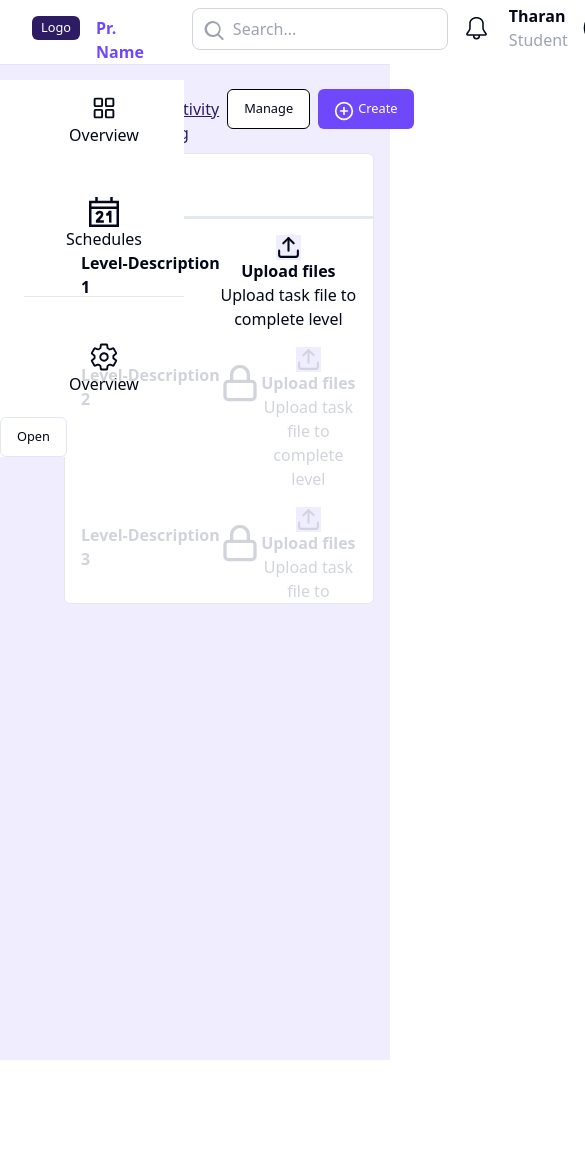
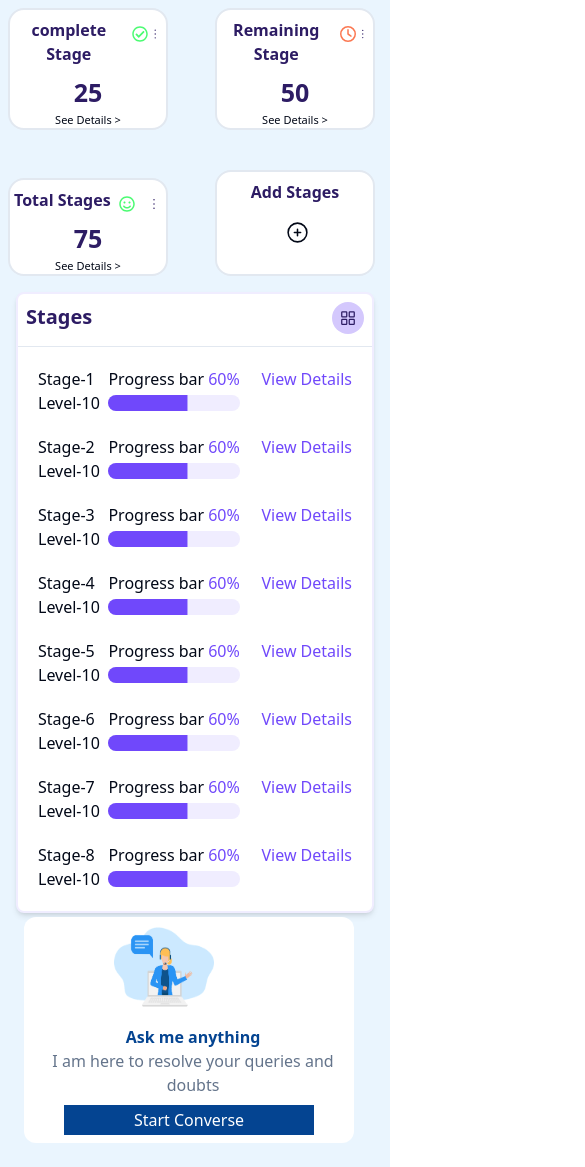
Before and after one commit to Ragnarloki/Altrusty, a React (Vite) app: page / in a window 390 px wide. Shown: the top 1167 px of the page, 585 px wide, since content can reach past the window. Before the commit the page ends 1060 px from the top, so only its background shows below. Built offline with nearby package versions, Linux system fonts and the light colour scheme.

Commit message:
commited

```diff
--- a/package.json
+++ b/package.json
@@ -1,4 +1,5 @@
 {
+  "homepage":"https://Ragnarloki.github.io/Altrusty/",
   "name": "project_card",
   "private": true,
   "version": "0.0.0",
@@ -6,6 +7,8 @@
   "scripts": {
     "dev": "vite",
     "build": "vite build",
+    "predeploy": "npm run build",
+    "deploy": "gh-pages -d dist",
     "lint": "eslint . --ext js,jsx --report-unused-disable-directives --max-warnings 0",
     "preview": "vite preview"
   },
@@ -33,6 +36,7 @@
     "eslint-plugin-react": "^7.34.2",
     "eslint-plugin-react-hooks": "^4.6.2",
     "eslint-plugin-react-refresh": "^0.4.7",
+    "gh-pages": "^6.1.1",
     "postcss": "^8.4.39",
     "tailwindcss": "^3.4.4",
     "vite": "^5.3.1"
--- a/src/App.jsx
+++ b/src/App.jsx
@@ -5,9 +5,9 @@ import Navbar from './Navbar'
 import Levels from './Levels'
 function App() {
   return (
-    <div>
+    <div className='bg-accent'>
 
-      <Navbar />
+      <Home />
 
     </div>
   )
--- a/src/Home.jsx
+++ b/src/Home.jsx
@@ -41,31 +41,10 @@ const tasks=[
 ]
 function Home() {
   return (
-    <div className=' bg-back'>
-    <div className='grid ml-2 mr-2 grid-cols-2 sm:grid-cols-3 md:grid-cols-4 gap-10'>
+    <div className='bg-accent'>
+    <div className='grid ml-2 mr-2 grid-cols-2  md:grid-cols-4 gap-10'>
       {tasks.map((task)=>(
-      //     <Card className='bg-white rounded-lg  shadow-2xl text-center border' key={task.id} >
-      //     <CardHeader>
-      //       <CardTitle className="flex justify-between">{task.taskname} {task.icons}</CardTitle>
-      //     </CardHeader>
-      //     <CardContent>
-      //       <p>{task.level} </p>
-      //     </CardContent>
-      //     <CardContent >
-      //       <p>See Details {'>'}</p>
-      //     </CardContent>
-      //   </Card>
-      // ))}
-      // <Card className='bg-white rounded-lg w-70 text-center border w-36' >
-      //     <CardHeader>
-      //       <CardTitle>Add Stage</CardTitle>
-      //     </CardHeader>
-      //     <CardContent className="text-center ml-7">
-      //     <HiOutlinePlusCircle size={30}/>
-      //     </CardContent>
-
-      //   </Card>
-      <div key={task.id} className='bg-white border-2 rounded-2xl  details w-48 text-center shadow-2xl border-gray-300 '>
+      <div key={task.id} className='bg-white mt-2 border-2 rounded-2xl  details w-40 md:w-48 text-center  '>
         <div className=' ml-1 mr-1'>
          <span className='font-bold  text-text flex justify-between mt-2'>
             <span className='flex '>
@@ -81,19 +60,19 @@ function Home() {
        </div>
 
       ))}
-      <div className='bg-white border-2 font-bold rounded-lg  w-48 text-center shadow-2xl border-gray-300'>
+      <div className='bg-white border-2  rounded-2xl  details w-40 md:w-48 text-center  '>
         <div className='ml-1 mr-1 mt-2'>
-         <span className=' text-text text-center'>
+         <span className=' text-text font-bold text-center'>
             <h1 >Add Stages</h1>
           </span>
-          <h2 className='mt-4  ml-20'><HiOutlinePlusCircle   size={25}/></h2>
+          <h2 className='mt-4 ml-16 sm:ml-20'><HiOutlinePlusCircle   size={25}/></h2>
 
        </div>
 
        </div>
 
   </div>
-  <div className="flex justify-center items-center h-72">
+  <div className="flex justify-center items-center h-full">
            <Task />
        </div>
 
--- a/src/Navbar.jsx
+++ b/src/Navbar.jsx
@@ -18,13 +18,48 @@ import {
   SheetTitle,
   SheetTrigger,
 } from "@/components/ui/sheet"
+import { GiHamburgerMenu } from "react-icons/gi";
 function Navbar() {
   return (
     <div>
         <div className='flex justify-between '>
         <div className='flex'>
-            <Button className="bg-button w-12 text-white h-6 m-4 ml-8">Logo</Button>
-            <h1 className='mt-4 text-progress font-semibold'>Pr. Name</h1>
+        <div className="md:hidden">
+            <Sheet>
+            <SheetTrigger className='m-4'><GiHamburgerMenu size={30}/></SheetTrigger>
+            <SheetContent>
+            <SheetHeader>
+                <SheetDescription>
+                <div className='absolute top-20 bg-white'>
+          {/*Components*/}
+          <div className='hover:bg-violet-600 hover:text-white  ml-6 mb-6 flex flex-col justify-center items-center w-50 rounded-xl cursor-pointer h-20'>
+            <PiSquaresFour size="30"   />
+            <button className='  rounded'>Overview</button>
+
+          </div>
+
+          <div className=' hover:bg-violet-600 hover:text-white ml-6 mb-6 flex flex-col justify-center items-center w-40 rounded-xl cursor-pointer h-20'>
+           <GrSchedule size="30"  />
+            <button className='  rounded'>Schedules</button>
+
+          </div>
+          <hr class="h-px my-8 ml-6 bg-gray-200 border-0 dark:bg-gray-700"></hr>
+          <div className=' hover:bg-violet-600 ml-6 mb-2  flex flex-col justify-center items-center w-40 rounded-xl cursor-pointer h-20'>
+            <IoSettingsOutline  size="30" />
+            <button className='  rounded'>Overview</button>
+
+          </div>
+          </div>
+
+                </SheetDescription>
+              </SheetHeader>
+            </SheetContent>
+            </Sheet>
+          </div>
+
+
+            <Button className="bg-button w-12 text-white h-6 m-4 ml-8 hidden md:block">Logo</Button>
+            <h1 className='mt-4 text-progress font-semibold hidden md:block'>Pr. Name</h1>
             <hr />
             <div class="relative mt-2 ml-12">
                <input type="text" placeholder="Search..." class="px-4 py-2 border border-gray-300 rounded-lg focus:outline-none focus:ring focus:border-blue-500 w-64 pl-10" />
@@ -48,7 +83,7 @@ function Navbar() {
 
     {/* downbar */}
     <div className='grid grid-cols-1 '>
-      <div className='absolute top-20 bg-white'>
+    <div className='hidden md:block absolute top-20 bg-white'>
           {/*Components*/}
           <div className='hover:bg-violet-600 hover:text-white  ml-6 mb-6 flex flex-col justify-center items-center w-50 rounded-xl cursor-pointer h-20'>
             <PiSquaresFour size="30"   />
@@ -67,43 +102,10 @@ function Navbar() {
             <button className='  rounded'>Overview</button>
 
           </div>
+    </div>
 
-          <div className="md:hidden">
-          <Sheet >
-      <SheetTrigger asChild>
-        <Button variant="outline">Open</Button>
-      </SheetTrigger>
-      <SheetContent>
-        <SheetHeader>
-          <SheetTitle>Edit profile</SheetTitle>
-          <SheetDescription>
-            Make changes to your profile here. Click save when you're done.
-          </SheetDescription>
-        </SheetHeader>
-        <div className="grid gap-4 py-4">
-          <div className="grid grid-cols-4 items-center gap-4">
-            <Label htmlFor="name" className="text-right">
-              Name
-            </Label>
-            <Input id="name" value="Pedro Duarte" className="col-span-3" />
-          </div>
-          <div className="grid grid-cols-4 items-center gap-4">
-            <Label htmlFor="username" className="text-right">
-              Username
-            </Label>
-            <Input id="username" value="@peduarte" className="col-span-3" />
-          </div>
-        </div>
-        <SheetFooter>
-          <SheetClose asChild>
-            <Button type="submit">Save changes</Button>
-          </SheetClose>
-        </SheetFooter>
-      </SheetContent>
-    </Sheet>
-          </div>
 
-      </div>
+
       <div className='bg-back md:ml-80'>
             <Levels />
       </div>
--- a/src/Sidebar/Sidebar.jsx
+++ b/src/Sidebar/Sidebar.jsx
@@ -26,7 +26,7 @@ function Sidebar() {
     {/* downbar */}
         <div className=' top-20'>
           {/*Components*/}
-          <div className='hover:bg-violet-600 hover:text-white  ml-6 mb-6 flex flex-col items-center w-50 rounded cursor-pointer h-44'>
+          <div className='hover:bg-violet-600 hover:text-white  ml-6 mb-6 flex flex-col items-center w-50 rounded cursor-pointer h-'>
             <PiSquaresFour size="20"  />
             <button className='  rounded'>Overview</button>
 
--- a/src/Task.jsx
+++ b/src/Task.jsx
@@ -2,6 +2,8 @@ import { Bold } from 'lucide-react';
 import React, { useState } from 'react'
 import { PiSquaresFour } from "react-icons/pi";
 import { Progress } from "@/components/ui/progress";
+
+import virtual_assistant from "/virtual_assistant.webp";
 const stages=[
     {
         id:1,
@@ -48,7 +50,8 @@ function Task() {
 
 
   return (
-    <div className="w-5/6 overflow-scroll  h-5/6 bg-white border-2 border-back rounded-lg shadow-md">
+    <div className='h-full m-4 w-full  md:flex  justify-evenly'>
+    <div className="w-full md:w-5/6   h-5/6 bg-white border-2 border-back rounded-lg shadow-md">
     <div className='relative '>
     <p className="text-xl  flex justify-between font-semibold text-gray-800">
         <p className='text-text ml-2 mt-2'>Stages</p>
@@ -59,6 +62,9 @@ function Task() {
     </p>
     <hr className='mt-3'/>
     </div>
+
+
+
     <div className=''>
         {stages.map((stage)=>(
             <div key={stage.id}>
@@ -80,8 +86,31 @@ function Task() {
             </div>
         ))}
     </div>
-  </div>
+    </div>
+    <div className="mt-1 rounded-xl text-center w-[330px] md:h-60 sm:ml-5 sm:pl-2 bg-white ml-2 mb-2 mr-2">
+            <img
+              src={virtual_assistant}
+              className="h-[100px] w-[100px] ml-[90px]"
+              alt="virtual assistant is not available"
+            />
+            <span>
+              <p className="pt-2 pl-2 text-primaryLight text-center font-bold text-medium">
+                Ask me anything
+              </p>
+              <p className=" pl-2 text-xs text-slate-500 font-medium">
+                I am here to resolve your queries and doubts
+              </p>
+            </span>
+
+            <button className="w-[250px] m-2 text-white h-[30px] bg-primaryLight">
+              Start Converse
+            </button>
+          </div>
+    </div>
+
+
   )
+
 }
 
 export default Task
--- a/vite.config.js
+++ b/vite.config.js
@@ -4,6 +4,7 @@ import path from "path"
 
 // https://vitejs.dev/config/
 export default defineConfig({
+  base:"/Altrusty/",
   plugins: [react()],
   resolve: {
     alias: {
```
Also changed, not shown: public/virtual_assistant.webp (added), 1 other file (tests, documents, lock files or other folders).
